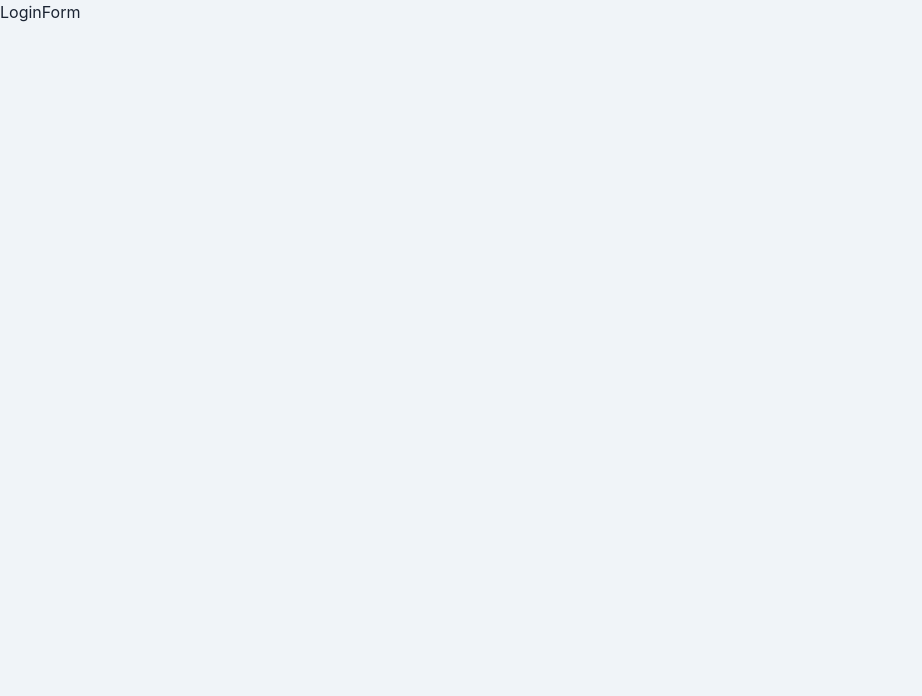
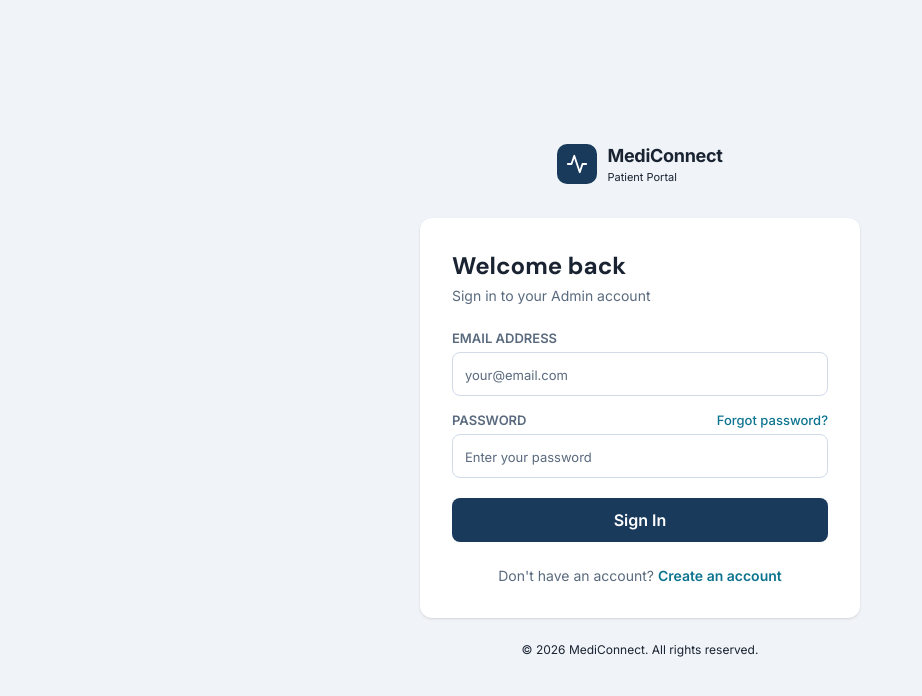
Before and after one commit to ajaykumarnarangali/healthcare_admin_ui, a React (Vite) app: page / in a window 1280 px wide. Shown: the top 696 px of the page, without its empty margins (0-922 px from the left). Built offline with nearby package versions, Linux system fonts and the light colour scheme.

Commit message:
login page design completed

```diff
--- /dev/null
+++ b/src/features/auth/components/AuthHeader.tsx
@@ -0,0 +1,32 @@
+
+function AuthHeader() {
+    return (
+        <div className="mb-8 flex items-center gap-[10px]">
+            <div className="flex h-10 w-10 items-center justify-center rounded-[10px] bg-primary">
+                <svg
+                    width="22"
+                    height="22"
+                    viewBox="0 0 24 24"
+                    fill="none"
+                    stroke="white"
+                    strokeWidth="2"
+                    strokeLinecap="round"
+                    strokeLinejoin="round"
+                >
+                    <path d="M22 12h-4l-3 9L9 3l-3 9H2" />
+                </svg>
+            </div>
+
+            <div>
+                <div className="font-inter text-[18px] font-bold tracking-[-0.3px] text-text">
+                    MediConnect
+                </div>
+                <div className="text-[11px] text-text-muted">
+                    Patient Portal
+                </div>
+            </div>
+        </div>
+    )
+}
+
+export default AuthHeader
--- a/src/features/auth/components/LoginForm.tsx
+++ b/src/features/auth/components/LoginForm.tsx
@@ -1,9 +1,65 @@
-
+import { Link } from "react-router-dom";
 
 function LoginForm() {
     return (
-        <div>LoginForm</div>
-    )
+        <form className="flex w-full max-w-[440px] flex-col gap-4 rounded-xl bg-card p-5 shadow sm:p-6 md:p-8 font-inter">
+            <div>
+                <h1 className="mb-1 text-xl font-bold leading-7 text-foreground sm:text-2xl sm:leading-8">
+                    Welcome back
+                </h1>
+                <p className="text-xs text-muted-foreground sm:text-sm">
+                    Sign in to your Admin account
+                </p>
+            </div>
+
+            <div className="mt-2 flex flex-col gap-1.5">
+                <label className="text-xs font-semibold uppercase text-muted-foreground sm:text-[13px]">
+                    Email address
+                </label>
+                <input
+                    type="email"
+                    placeholder="your@email.com"
+                    className="h-11 w-full rounded-lg placeholder:text-[13px] border border-border bg-card px-3 text-sm text-foreground placeholder:text-muted-foreground outline-none focus:border-primary focus:ring-1 focus:ring-ring sm:text-base"
+                />
+            </div>
+
+            <div className="flex flex-col gap-1.5">
+                <div className="flex items-center justify-between gap-2">
+                    <label className="text-xs font-semibold uppercase text-muted-foreground sm:text-[13px]">
+                        Password
+                    </label>
+                    <Link
+                        to="/forgot-password"
+                        className="shrink-0 text-xs font-medium text-secondary hover:underline sm:text-[13px]"
+                    >
+                        Forgot password?
+                    </Link>
+                </div>
+                <input
+                    type="password"
+                    placeholder="Enter your password"
+                    className="h-11 w-full rounded-lg border placeholder:text-[13px] border-border bg-card px-3 text-sm text-foreground placeholder:text-muted-foreground outline-none focus:border-primary focus:ring-1 focus:ring-ring sm:text-base"
+                />
+            </div>
+
+            <button
+                className="mt-1 h-11 w-full rounded-lg bg-primary text-sm font-semibold text-primary-foreground transition-colors hover:bg-primary/90 sm:text-base"
+                type="submit"
+            >
+                Sign In
+            </button>
+
+            <div className="mt-2 flex flex-wrap justify-center text-xs text-muted-foreground sm:text-sm">
+                Don't have an account?
+                <Link
+                    className="ps-1 font-semibold text-secondary hover:underline"
+                    to="/register"
+                >
+                    Create an account
+                </Link>
+            </div>
+        </form>
+    );
 }
 
 export default LoginForm
--- a/src/features/auth/pages/LoginPage.tsx
+++ b/src/features/auth/pages/LoginPage.tsx
@@ -1,9 +1,14 @@
 import LoginForm from "../components/LoginForm";
+import AuthHeader from "../components/AuthHeader";
 
 function LoginPage() {
     return (
-        <div>
+        <div className="flex min-h-dvh w-full flex-col items-center justify-center bg-bg px-4 py-6 sm:px-6">
+            <AuthHeader />
             <LoginForm />
+            <p className="mt-4 text-center text-[11px] text-text-muted sm:mt-6 sm:text-xs">
+                © 2026 MediConnect. All rights reserved.
+            </p>
         </div>
     )
 }
--- a/src/index.css
+++ b/src/index.css
@@ -1,7 +1,7 @@
+@import url('https://fonts.googleapis.com/css2?family=Inter:wght@400;500;600;700&family=DM+Sans:wght@400;500;600;700&display=swap');
 @tailwind base;
 @tailwind components;
 @tailwind utilities;
-@import url('https://fonts.googleapis.com/css2?family=Inter:wght@400;500;600;700&family=DM+Sans:wght@400;500;600;700&display=swap');
 
 :root {
   --background: #f0f4f8;
```
